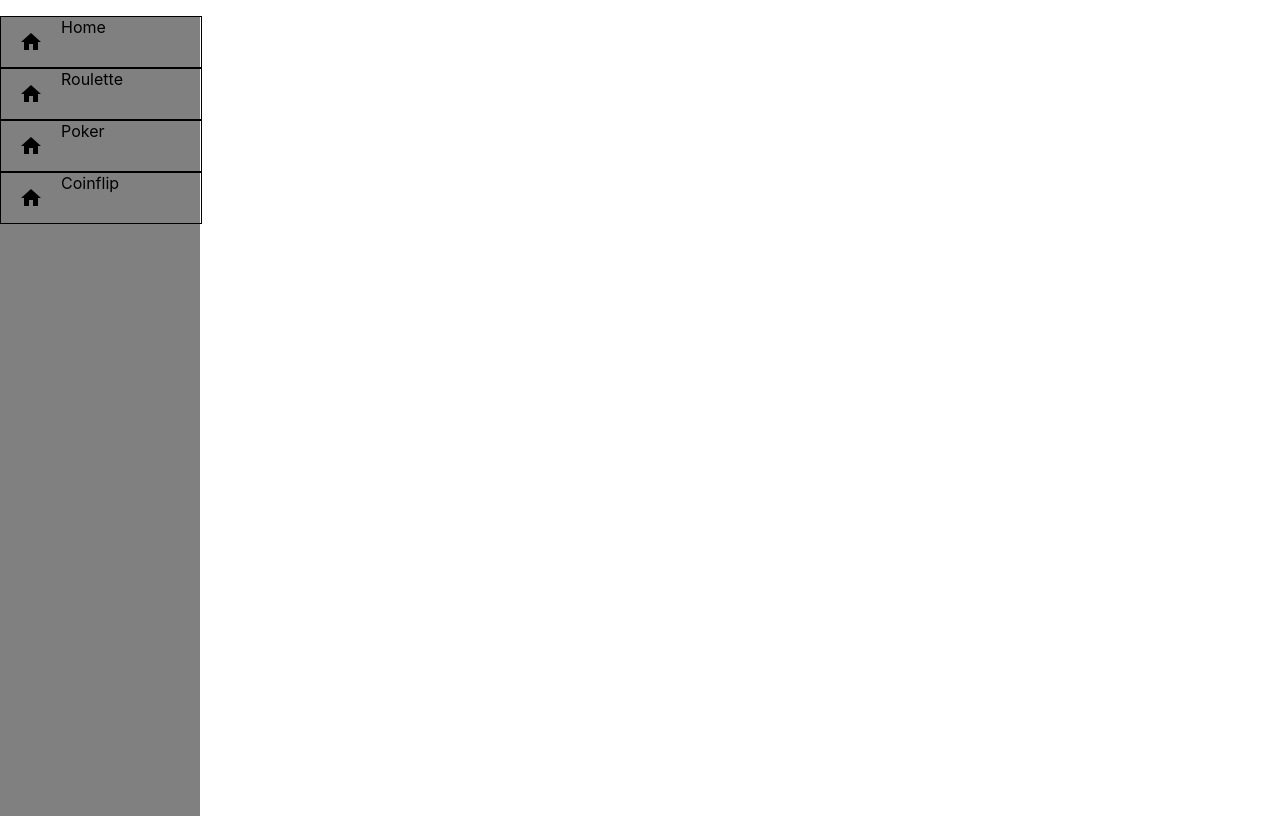
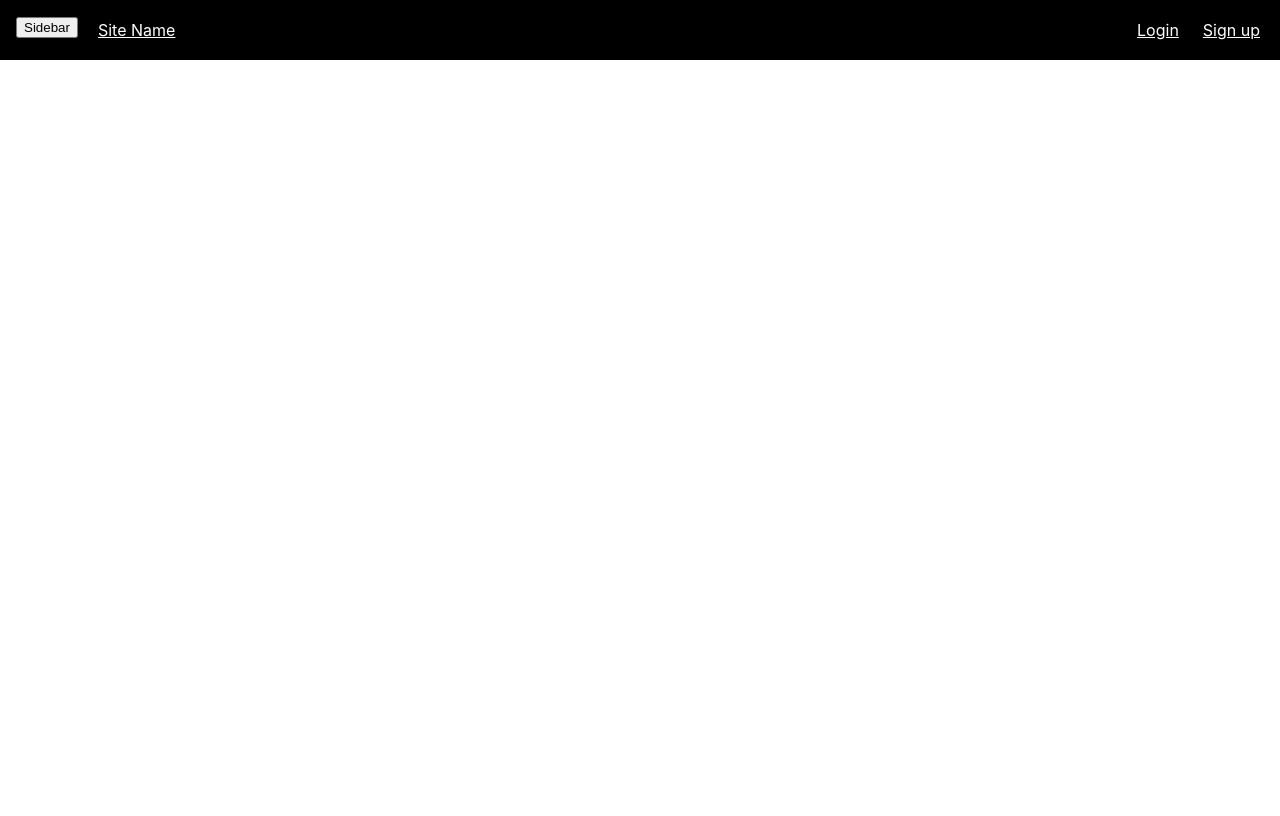
Before and after one commit to reaper9ui/CatCasino, a React (Create React App) app in the folder reactjs/: page / in a window 1280 px wide. Built offline with nearby package versions, Linux system fonts and the light colour scheme.

Commit message:
sidebar & navbar currently done, just need to mesh them together

```diff
--- a/reactjs/src/App.css
+++ b/reactjs/src/App.css
@@ -1,5 +1,5 @@
 .App{
-  width: 100vw;
+  width: 100%;
   height: 100vh;
   background-color: white;
 }
@@ -12,7 +12,8 @@
 .Sidebar{
   height: 100%;
   width: 200px;
-  background-color: gray
+  background-color: gray;
+
 }
 
 .SidebarList{
@@ -26,8 +27,8 @@ background-color: brown;
 }
 .SidebarList .row{
     width: 100%;
-    height: 50px;
-    border: 1px solid black;
+    height: 40px;
+
     list-style-type: none;
     margin: 0%;
     display: flex;
@@ -37,8 +38,13 @@ background-color: brown;
     cursor: pointer;
     background-color: brown;
 
+}
+
+.SidebarButton{
+/*   import SegmentIcon from '@mui/icons-material/Segment'; */
 
 }
+
 .row #icon{
   flex: 30%;
   display: grid;
@@ -46,4 +52,30 @@ background-color: brown;
 }
 .row #title{
   flex: 70%;
+  place-content: center;
 }
+
+.nav{
+  background-color: black;
+  color: white;
+  display: flex;
+  justify-content: space-between;
+  align-items: stretch;
+  gap: .5rem;
+  padding: 0 1rem;
+}
+
+
+.nav ul{
+  padding: 0;
+  list-style: none;
+  display: flex;
+  gap: 1rem;
+}
+
+.nav a{
+  color: inherit;
+  height: 100%;
+  display: flex;
+  padding: .25rem;
+}
--- a/reactjs/src/App.js
+++ b/reactjs/src/App.js
@@ -1,15 +1,18 @@
 
 import './App.css';
 import { BrowserRouter as Router, Routes, Route, Link } from 'react-router-dom';
-import { Sidebar } from './Sidebar'
+import {Navbar} from './Navbar';
+import { Sidebar } from './Sidebar';
 
 function App(){
 
 
+
 return(
       <div className='App'>
-            <Sidebar />
 
+        <Navbar />
+      {/*   {isVisible && <Sidebar />} */}
       </div>
           );
       }
--- /dev/null
+++ b/reactjs/src/Navbar.js
@@ -0,0 +1,38 @@
+import { Sidebar } from './Sidebar';
+import { useState } from 'react';
+
+
+
+
+
+ export function Navbar(){
+    return <nav className="nav">
+
+      <div className="left">
+      <ul>
+        <li>
+         <button
+              className='SidebarButton'
+              >
+             Sidebar
+        </button>
+      </li>
+      <li>
+        <a href="/" className="Title">Site Name</a>
+        </li>
+       </ul>
+       </div>
+       <div className="right">
+        <ul>
+            <li>
+                <a href = "/Login">Login</a>
+            </li>
+            <li>
+            <a href = "/Signup">Sign up</a>
+            </li>
+        </ul>
+        </div>
+
+    </nav>
+
+}
--- a/reactjs/src/useToggle.js
+++ b/reactjs/src/States.js
@@ -12,3 +12,9 @@ export const useToggle = (initialVal = false) => {
     return [state, toggle]
 
 }
+
+/* const[isVisible, setVisible] = useState(false);
+
+const changeVisibility = () => {
+    setVisible(!isVisible);
+} */
```
Also changed, not shown: reactjs/src/User.js (deleted, +0 -13 lines).
